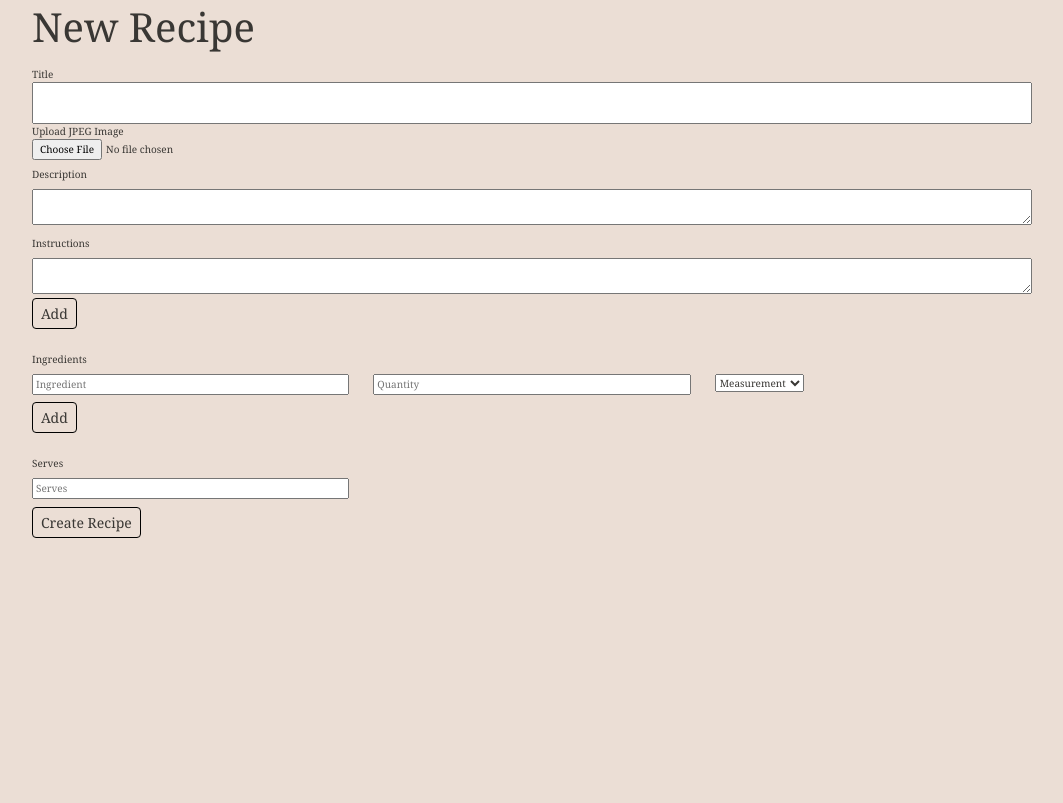
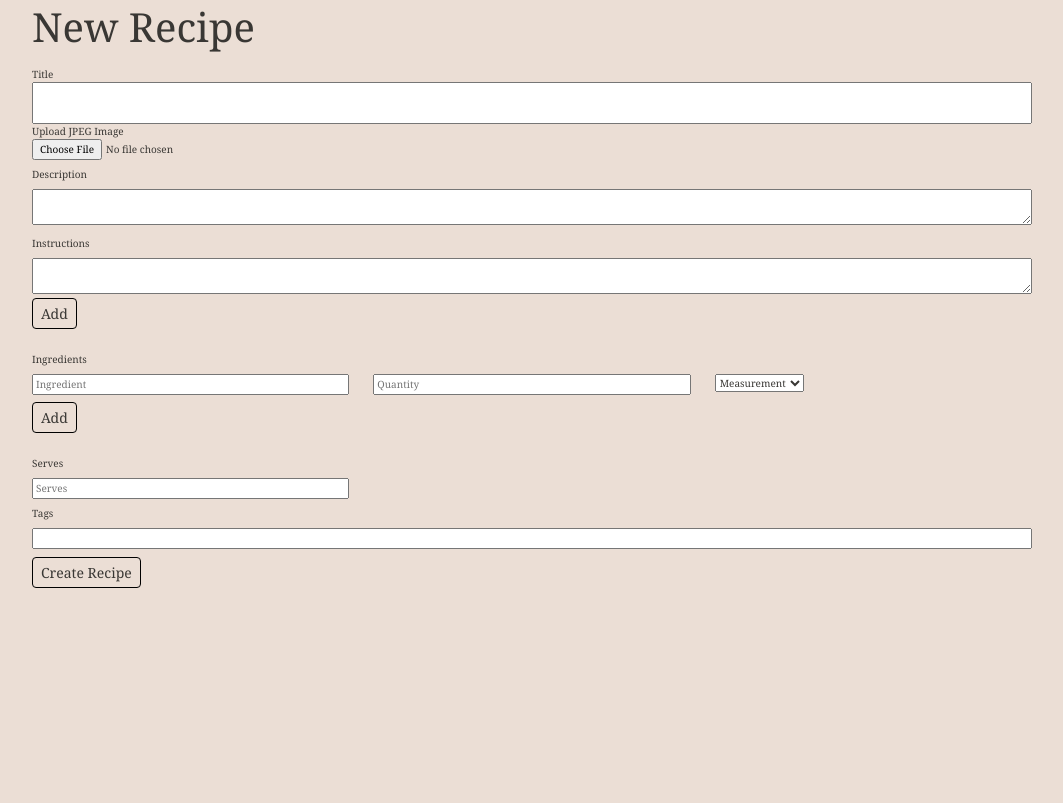
Before and after one commit to Bat-Jen-21/simmer-final-project, a Django app: page /create/ in a window 1280 px wide. Shown: the part 94-897 px from the top of the page, without its empty margins (108-1171 px from the left). Run offline with Django 5.2, Linux system fonts and the light colour scheme.

Commit message:
fixed navbar

```diff
--- a/recipes/templates/recipes/create.html
+++ b/recipes/templates/recipes/create.html
@@ -95,6 +95,16 @@
             </div>
         </div>
 
+        <div class="form-group" name="tags">
+            <label class="col col-form-label" for="tags">Tags</label>
+            <div class="row">
+                <div class="col">
+                    <input>
+                </div>
+            </div>
+
+        </div>
+
         <div class="form-group">
             <div class="row">
                 <div class="col-3">
--- a/templates/base.html
+++ b/templates/base.html
@@ -37,7 +37,7 @@
                 <a class="p-2" href="#">Account</a>
               </nav>
             </div>
-
+        </div>
             <div class="row">
               <div class="col-md-2 left-border"></div>
               <div class="col-md-8 main-content">
```
